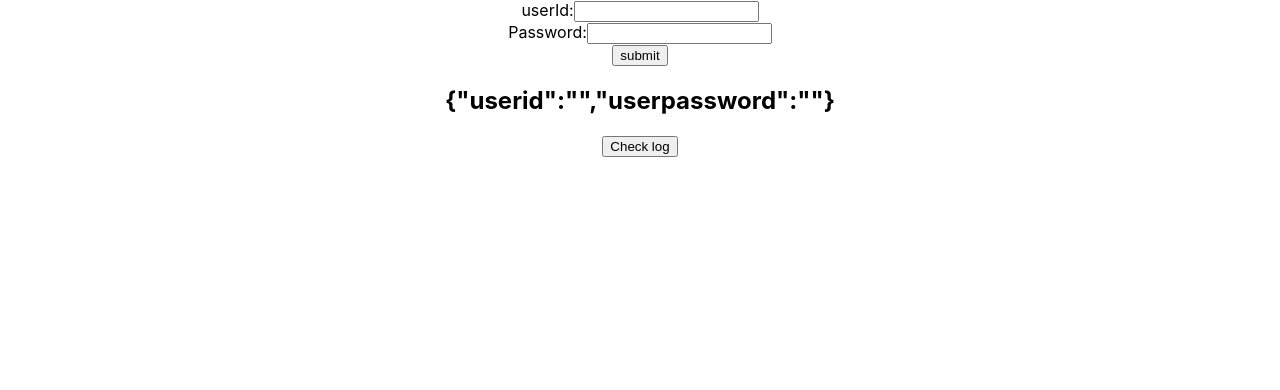
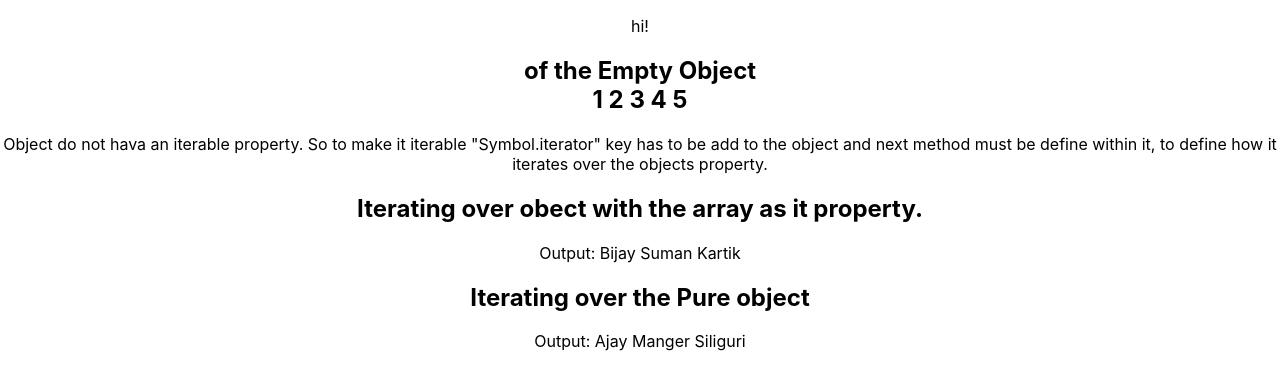
Before and after one commit to AjayPoland/React-practise, a React (Create React App) app: page / in a window 1280 px wide. Shown: the top 390 px of the page. Built offline with nearby package versions, Linux system fonts and the light colour scheme.

Commit message:
added iterator to the object

```diff
--- a/src/App.js
+++ b/src/App.js
@@ -4,6 +4,7 @@ import Object from './component/Object';
 // import HelloAjay from './component/HelloAjay';
 import HelloWorld from './component/HelloWorld';
 import Login from './component/Login';
+import Iterator from './component/Iterator';
 
 function App() {
   return (
@@ -12,9 +13,10 @@ function App() {
       {/* <HelloWorld creater="Ajay" country="POLAND"/> */}
       {/* <HelloAjay name="Priyanka" position="Assistant"/> */}
       {/* <HelloAjay name="Bijoy" position="Casher" /> */}
-      <Login/>
+      {/* <Login/> */}
       {/* <MethodConstructor/>
       <Object/> */}
+      <Iterator/>
     </div>
   );
 }
--- /dev/null
+++ b/src/component/Iterator.js
@@ -0,0 +1,95 @@
+import React from "react";
+
+const Iterator = () => {
+  //empty object.
+  let iteratorObj = {};
+  iteratorObj[Symbol.iterator] = function () {
+    let i = 0;
+    return {
+      next: function () {
+        i++;
+        return {
+          done: i > 5 ? true : false,
+          value: i,
+        };
+      },
+    };
+  };
+  let itrValue = "";
+  //for empty object
+  for (let x of iteratorObj) {
+    itrValue += x + "\n";
+  }
+  console.log(itrValue);
+  //creating object.
+  let iterableObj = {
+    name: "ajay",
+    person: ["Bijay", "Suman", "Kartik"],
+    [Symbol.iterator]: function () {
+      let i = 0;
+      let person = this.person;
+      return {
+        next() {
+          let value = person[i];
+          i++;
+          return {
+            value: value + '\n',
+            done: i > person.length ? true : false,
+          };
+        },
+      };
+    },
+  };
+  let text = "";
+  for (let itrVlue of iterableObj) {
+    text += itrVlue;
+  }
+  //pure object:
+  let objectOne = {
+    fName: "Ajay",
+    lName: "Manger",
+    city: "Siliguri",
+  };
+  //making it iterable object.
+  objectOne[Symbol.iterator] = function () {
+    let counter = 0;
+    let properties = Object.keys(objectOne);
+    return {
+      next: function () {
+        let value = objectOne[properties[counter++]];
+        // counter++;
+        return {
+          value: value+"\n",
+          done: counter > properties.length ? true : false,
+        };
+      },
+    };
+  };
+  let text1 = "";
+  // "in" operator can be used in the place of "of"
+  for (let x of objectOne) {
+    text1 += x + '\n';
+  }
+  console.log(text1);
+  return (
+    <div>
+      <p>hi!</p>
+      <h2>
+        of the Empty Object <br />
+        {itrValue}
+      </h2>
+      <p>
+        Object do not hava an iterable property. So to make it iterable
+        "Symbol.iterator" key has to be add to the object and next method must
+        be define within it, to define how it iterates over the objects
+        property.
+      </p>
+      <h2>Iterating over obect with the array as it property. </h2>
+      <p>Output: {text}</p>
+      <h2>Iterating over the Pure object</h2>
+      <p>Output: {text1}</p>
+    </div>
+  );
+};
+
+export default Iterator;
```
